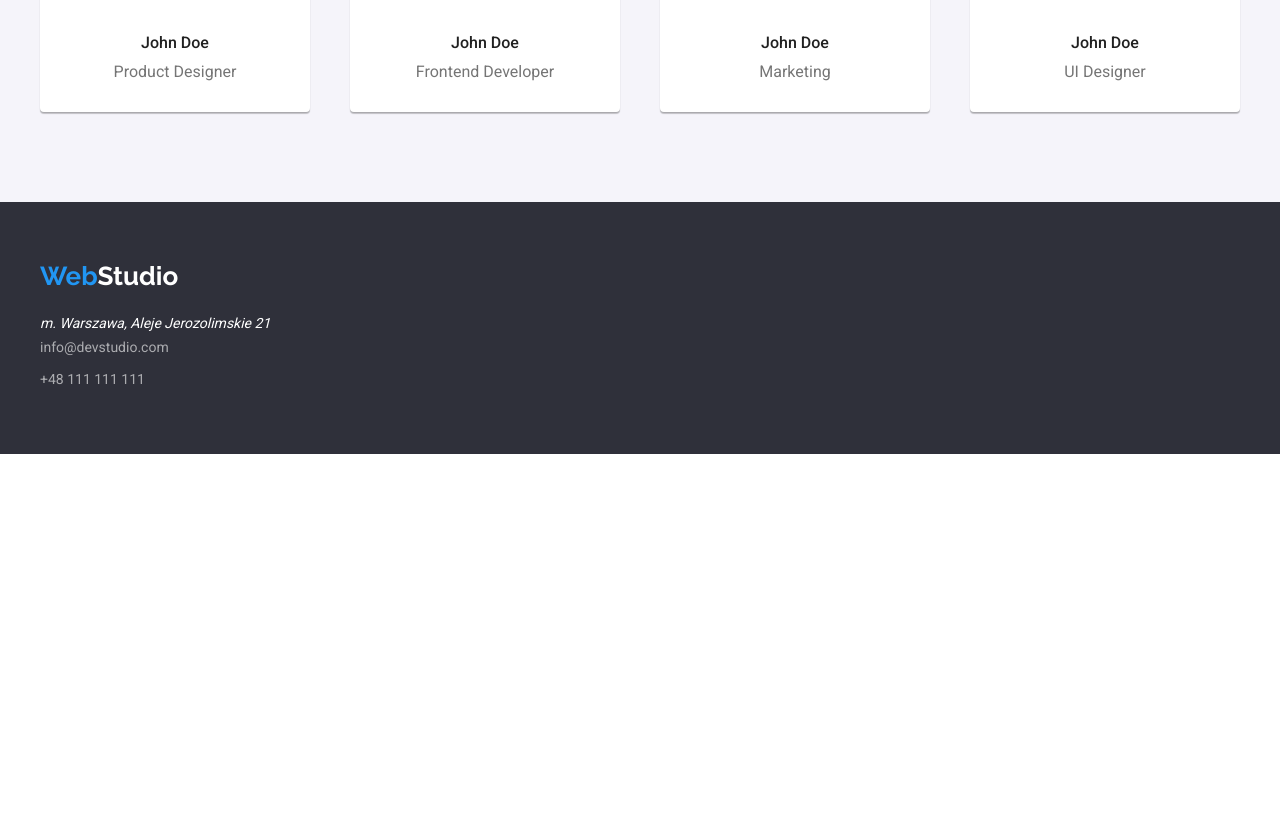
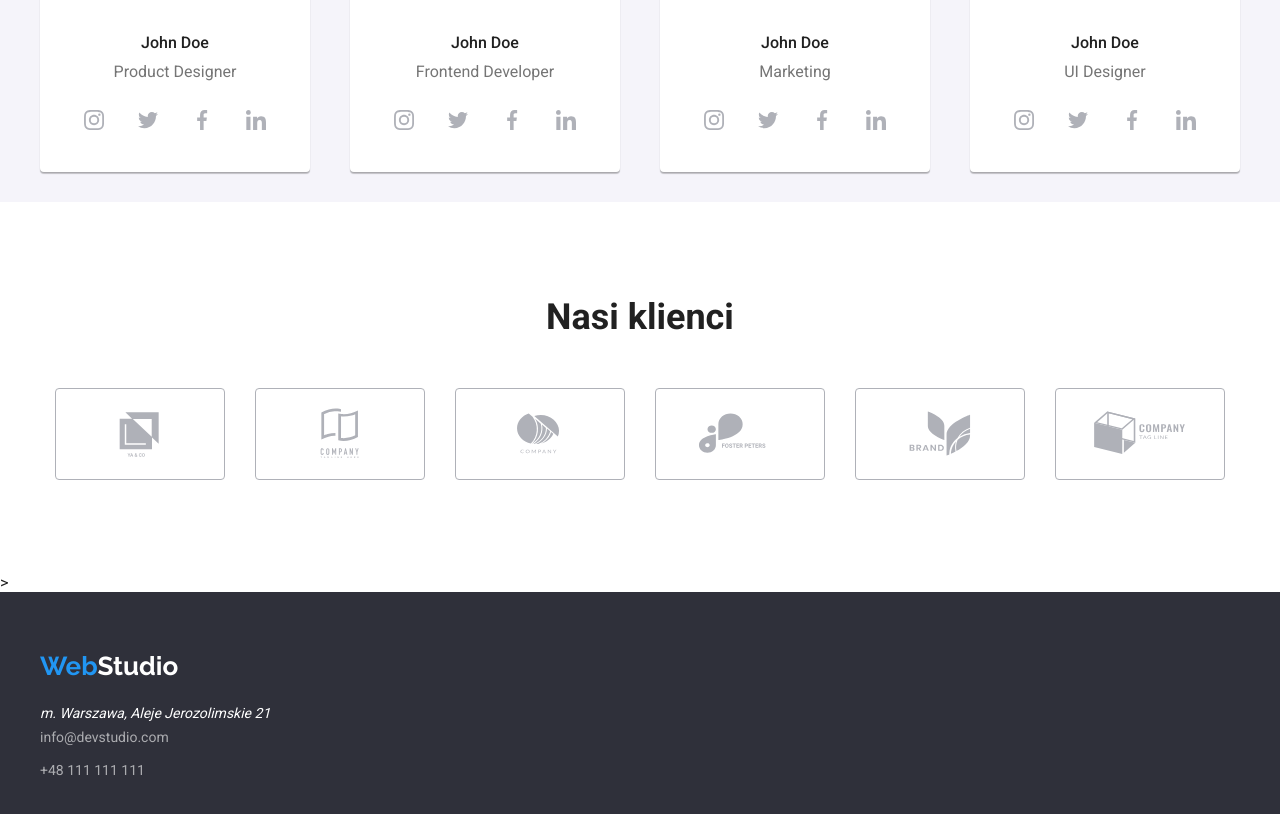
Before and after one commit to MrRafalGlowacki/goit-markup-hw-04, a plain HTML site: page index.html in a window 1280 px wide. Shown: the part 1897-2711 px from the top of the page. Before the commit the page ends 2351 px from the top, so only its background shows below. Drawn offline with nearby package versions, Linux system fonts and the light colour scheme.

Commit message:
safety backup

```diff
--- a/css/styles.css
+++ b/css/styles.css
@@ -137,7 +137,7 @@ ul {
   font-size: 16px;
   line-height: 1.17;
   letter-spacing: 3%;
-  padding-bottom: 30px;
+  padding-bottom: 16px;
   /* padding-top: 10px; */
   margin: 0px;
 }
@@ -284,3 +284,62 @@ ul {
 .cards img {
   display: block;
 }
+.client-container {
+  display: flex;
+  justify-content: center;
+}
+.client-logo {
+  /* padding: 17.71px; */
+  width: 170px;
+  height: 92px;
+  border-radius: 4px;
+  border: 1px solid #afb1b8;
+  fill: #afb1b8;
+  padding: 16px 32px;
+}
+/* .client-logo svg {
+  width: 106px;
+  height: 60px;
+} */
+.client-logo:not(:last-child) {
+  margin-right: 30px;
+}
+.client-logo:hover {
+  /* stroke: #2196f3; */
+  border-color: #2196f3;
+  fill: #2196f3;
+  cursor: pointer;
+}
+.client-logo:active {
+  border-color: #2196f3;
+  fill: #2196f3;
+}
+.social-links-team svg:hover {
+  /* border-width: 0; */
+  border-radius: 50%;
+  background-color: #2196f3;
+
+  /* width: inherit; */
+  /* height: inherit; */
+  fill: #ffffff;
+  cursor: pointer;
+  /* padding: 1px; */
+}
+
+.social-links-team {
+  display: flex;
+  justify-content: center;
+  padding-bottom: 30px;
+  /* width: 206px;
+  height: 44px; */
+  /* margin: 0; */
+}
+.social-links-team svg:not(:last-child) {
+  margin-right: 10px;
+}
+.social-links-team svg {
+  width: 44px;
+  height: 44px;
+  padding: 12px;
+  fill: #afb1b8;
+}
--- a/index.html
+++ b/index.html
@@ -120,6 +120,20 @@
               <figcaption>
                 <p class="team-names">John Doe</p>
                 <p class="team-positions">Product Designer</p>
+                <div class="social-links-team">
+                  <svg>
+                    <use href="/images/icons.svg#icon-instagram-2"></use>
+                  </svg>
+                  <svg>
+                    <use href="/images/icons.svg#icon-twitter-1"></use>
+                  </svg>
+                  <svg>
+                    <use href="/images/icons.svg#icon-facebook-1"></use>
+                  </svg>
+                  <svg>
+                    <use href="/images/icons.svg#icon-linkedin-1"></use>
+                  </svg>
+                </div>
               </figcaption>
             </figure>
           </li>
@@ -135,6 +149,20 @@
               <figcaption>
                 <p class="team-names">John Doe</p>
                 <p class="team-positions">Frontend Developer</p>
+                <div class="social-links-team">
+                  <svg>
+                    <use href="/images/icons.svg#icon-instagram-2"></use>
+                  </svg>
+                  <svg>
+                    <use href="/images/icons.svg#icon-twitter-1"></use>
+                  </svg>
+                  <svg>
+                    <use href="/images/icons.svg#icon-facebook-1"></use>
+                  </svg>
+                  <svg>
+                    <use href="/images/icons.svg#icon-linkedin-1"></use>
+                  </svg>
+                </div>
               </figcaption>
             </figure>
           </li>
@@ -150,6 +178,20 @@
               <figcaption>
                 <p class="team-names">John Doe</p>
                 <p class="team-positions">Marketing</p>
+                <div class="social-links-team">
+                  <svg>
+                    <use href="/images/icons.svg#icon-instagram-2"></use>
+                  </svg>
+                  <svg>
+                    <use href="/images/icons.svg#icon-twitter-1"></use>
+                  </svg>
+                  <svg>
+                    <use href="/images/icons.svg#icon-facebook-1"></use>
+                  </svg>
+                  <svg>
+                    <use href="/images/icons.svg#icon-linkedin-1"></use>
+                  </svg>
+                </div>
               </figcaption>
             </figure>
           </li>
@@ -165,11 +207,49 @@
               <figcaption>
                 <p class="team-names">John Doe</p>
                 <p class="team-positions">UI Designer</p>
+                <div class="social-links-team">
+                  <svg class="icons">
+                    <use  href="/images/icons.svg#icon-instagram-2"></use>
+                  </svg>
+                  <svg>
+                    <use href="/images/icons.svg#icon-twitter-1"></use>
+                  </svg>
+                  <svg>
+                    <use href="/images/icons.svg#icon-facebook-1"></use>
+                  </svg>
+                  <svg>
+                    <use href="/images/icons.svg#icon-linkedin-1"></use>
+                  </svg>
+                </div>
               </figcaption>
             </figure>
           </li>
         </ul>
       </div>
+      <section class="section container">
+        <h2 class="header-secondary">Nasi klienci</h2>
+        <div class="client-container">
+          <svg class="client-logo">
+            <use href="/images/icons.svg#icon-Logo1"></use>
+          </svg>
+          <svg class="client-logo">
+            <use href="/images/icons.svg#icon-Logo2"></use>
+          </svg>
+          <svg class="client-logo">
+            <use href="/images/icons.svg#icon-Logo3"></use>
+          </svg>
+          <svg class="client-logo">
+            <use href="/images/icons.svg#icon-Logo4"></use>
+          </svg>
+          <svg class="client-logo">
+            <use href="/images/icons.svg#icon-Logo5"></use>
+          </svg>
+          <svg class="client-logo">
+            <use href="/images/icons.svg#icon-Logo6"></use>
+          </svg>
+        </div>
+      </section>
+      >
     </main>
     <footer class="footer-container">
       <div class="container">
```
Also changed, not shown: images/icons.svg (added), images/sprite.svg (added), images/symbol-defs.svg (added).
